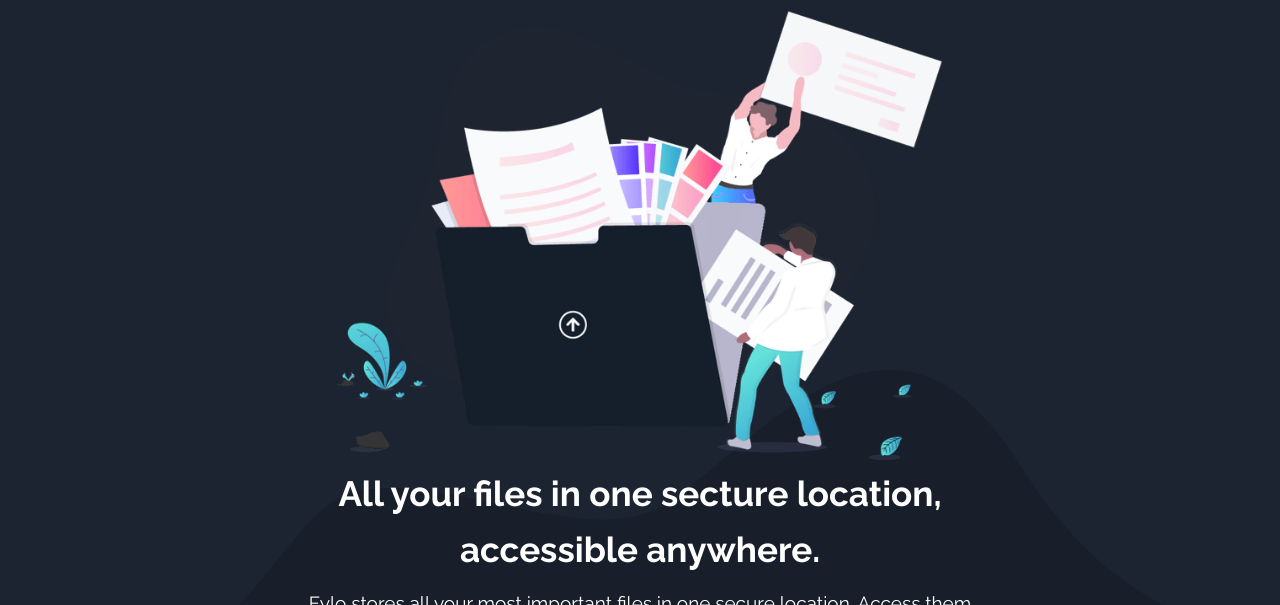
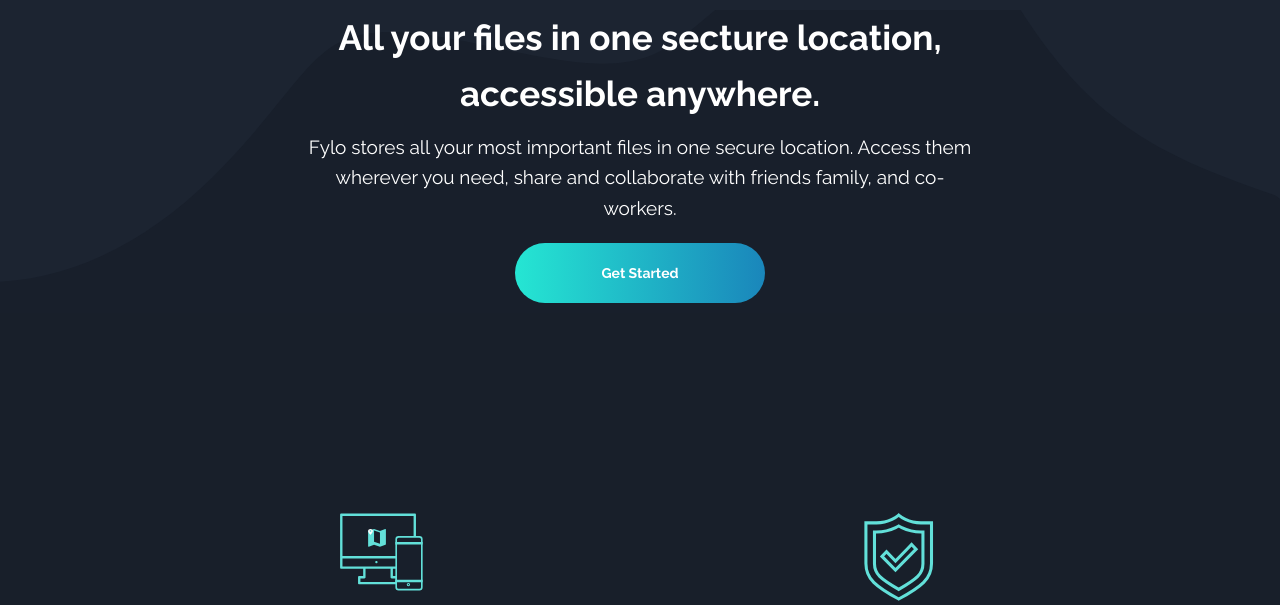
Before and after one commit to bengera/fylo-dark, a website: page index.html in a window 1280 px wide. Shown: the part 90-695 px from the top of the page. Drawn offline with nearby package versions, Linux system fonts and the light colour scheme.

Commit message:
img-remove

```diff
--- a/index.html
+++ b/index.html
@@ -35,7 +35,7 @@
     <!--header-top end-->
 
     <div class="header__content">
-      <img class="header__img" src="images/illustration-intro.png" alt="illustration-intro">
+      <!-- <img class="header__img" src="images/illustration-intro.png" alt="illustration-intro"> -->
       <h1>All your files in one secture location, accessible anywhere.</h1>
       <p class="header__info"> Fylo stores all your most important files in one secure location. Access them wherever
         you need, share and collaborate with friends family, and co-workers.</p>
```
